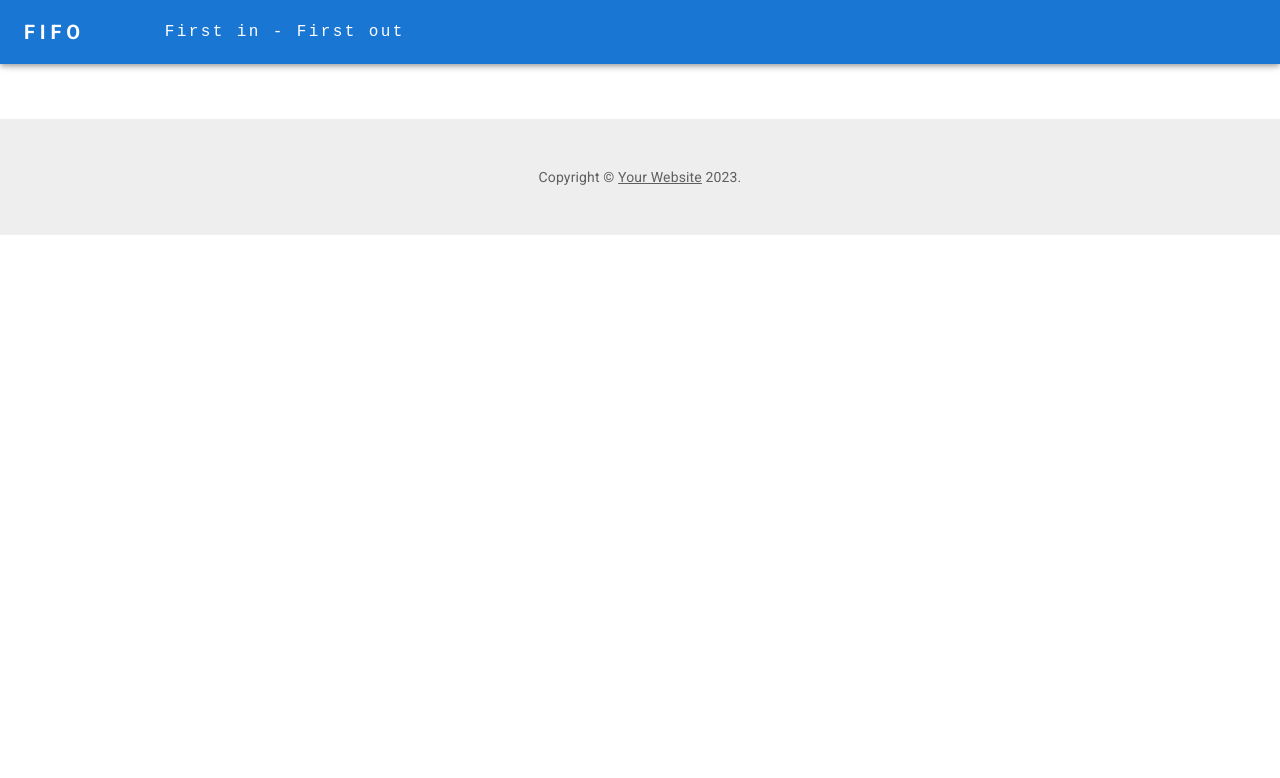
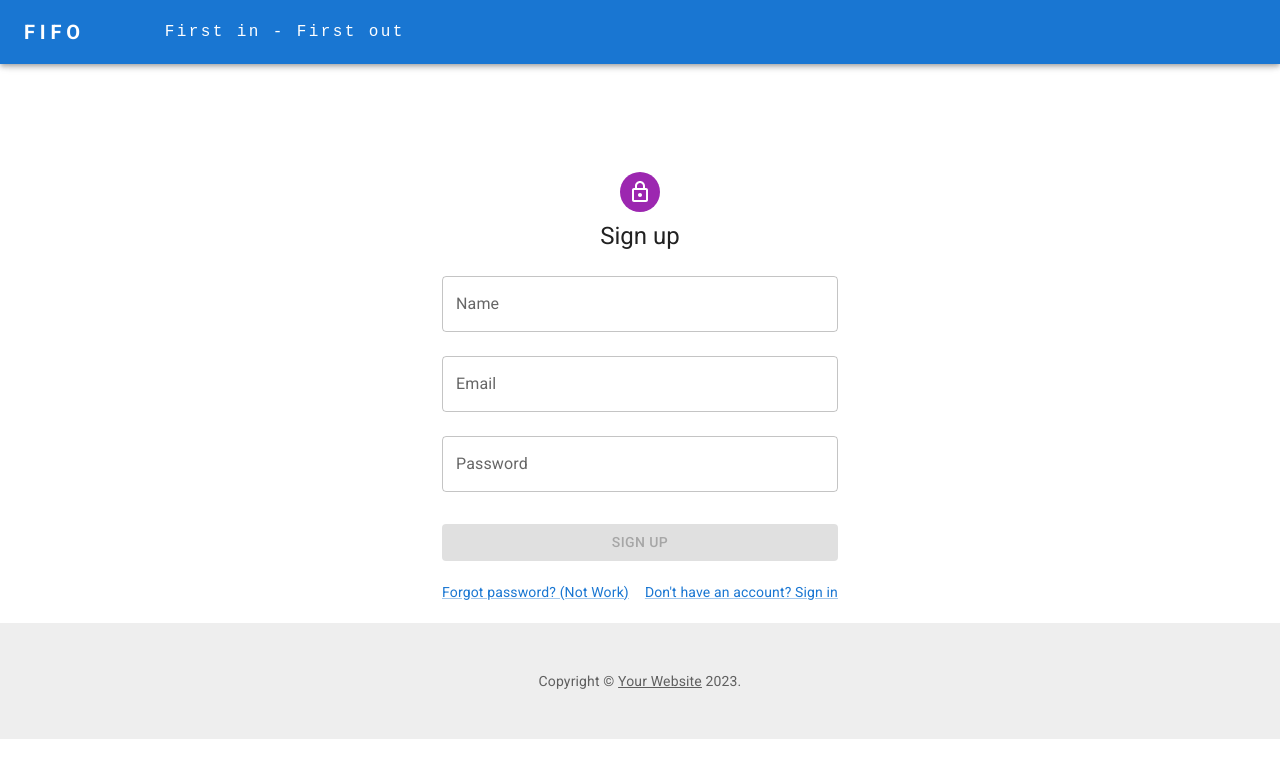
Before and after one commit to yurchykyur/FIFO, a React (Create React App) app: page /FIFO/register in a window 1280 px wide. Shown: the top 778 px of the page. Built offline with nearby package versions, Linux system fonts and the light colour scheme.

Commit message:
add logiForm, regForm

```diff
--- a/package.json
+++ b/package.json
@@ -13,13 +13,15 @@
     "@testing-library/jest-dom": "^5.16.3",
     "@testing-library/react": "^12.1.4",
     "@testing-library/user-event": "^13.5.0",
+    "formik": "^2.4.4",
     "react": "^18.1.0",
     "react-dom": "^18.1.0",
     "react-helmet": "^6.1.0",
     "react-router-dom": "^6.15.0",
     "react-scripts": "5.0.1",
     "styled-components": "^5.3.11",
-    "web-vitals": "^2.1.3"
+    "web-vitals": "^2.1.3",
+    "yup": "^1.2.0"
   },
   "scripts": {
     "start": "react-scripts start",
--- a/src/components/LoginForm/LoginForm.jsx
+++ b/src/components/LoginForm/LoginForm.jsx
@@ -1,3 +1,126 @@
-export default function LoginForm(){
-    return <h1>LoginForm</h1>
+import React from 'react';
+import { useFormik } from 'formik';
+import * as yup from 'yup';
+import {
+  TextField,
+  Button,
+  Container,
+  CssBaseline,
+  Box,
+  Avatar,
+  Typography,
+  Grid,
+  Link,
+} from '@mui/material';
+import LockOutlinedIcon from '@mui/icons-material/LockOutlined';
+import { Link as RouterLink } from 'react-router-dom';
+
+const INITIAL_FORM_STATE = { email: '', password: '' };
+
+const validationSchema = yup.object({
+  email: yup
+    .string('Enter your email')
+    .email('Enter a valid email')
+    .required('Email is required'),
+  password: yup
+    .string('Enter your password')
+    .min(8, 'Password should be of minimum 8 characters length')
+    .required('Password is required'),
+});
+
+export default function LoginForm() {
+  const formik = useFormik({
+    initialValues: INITIAL_FORM_STATE,
+    validationSchema: validationSchema,
+    onSubmit: values => {
+      alert(JSON.stringify(values, null, 2));
+    },
+  });
+
+  console.log(formik);
+
+  return (
+    <Container component="main" maxWidth="xs">
+      <CssBaseline />
+      <Box
+        sx={{
+          marginTop: 8,
+          display: 'flex',
+          flexDirection: 'column',
+          alignItems: 'center',
+        }}
+      >
+        <Avatar sx={{ m: 1, bgcolor: 'secondary.main' }}>
+          <LockOutlinedIcon />
+        </Avatar>
+        <Typography component="h1" variant="h5" sx={{ mb: 1 }}>
+          Sign in
+        </Typography>
+        <form onSubmit={formik.handleSubmit} style={{ width: '100%' }}>
+          <Grid container spacing={0}>
+            <Grid item xs={12}>
+              <TextField
+                fullWidth
+                id="email"
+                name="email"
+                label="Email"
+                margin="normal"
+                autoComplete="email"
+                variant="outlined"
+                value={formik.values.email}
+                onChange={formik.handleChange}
+                onBlur={formik.handleBlur}
+                error={formik.touched.email && Boolean(formik.errors.email)}
+                helperText={formik.touched.email && formik.errors.email}
+              />
+            </Grid>
+
+            <Grid item xs={12}>
+              <TextField
+                fullWidth
+                id="password"
+                name="password"
+                label="Password"
+                margin="normal"
+                type="password"
+                variant="outlined"
+                value={formik.values.password}
+                onChange={formik.handleChange}
+                onBlur={formik.handleBlur}
+                error={
+                  formik.touched.password && Boolean(formik.errors.password)
+                }
+                helperText={formik.touched.password && formik.errors.password}
+              />
+            </Grid>
+
+            <Grid item xs={12} sx={{ mt: 3, mb: 2 }}>
+              <Button
+                color="primary"
+                variant="contained"
+                fullWidth
+                type="submit"
+                disabled={!formik.dirty || !formik.isValid}
+              >
+                Sign In
+              </Button>
+            </Grid>
+
+            <Grid container>
+              <Grid item xs>
+                <Link href="#" variant="body2">
+                  Forgot password? (Not Work)
+                </Link>
+              </Grid>
+              <Grid item>
+                <Link component={RouterLink} to={'/register'} variant="body2">
+                  {"Don't have an account? Sign Up"}
+                </Link>
+              </Grid>
+            </Grid>
+          </Grid>
+        </form>
+      </Box>
+    </Container>
+  );
 }
--- /dev/null
+++ b/src/components/RegisterForm/RegisterForm.jsx
@@ -0,0 +1,147 @@
+import React from 'react';
+import { useFormik } from 'formik';
+import * as yup from 'yup';
+import {
+  TextField,
+  Button,
+  Container,
+  CssBaseline,
+  Box,
+  Avatar,
+  Typography,
+  Grid,
+  Link,
+} from '@mui/material';
+import LockOutlinedIcon from '@mui/icons-material/LockOutlined';
+import { Link as RouterLink } from 'react-router-dom';
+
+const INITIAL_FORM_STATE = { email: '', password: '', name: '' };
+
+const validationSchema = yup.object({
+  email: yup
+    .string('Enter your email')
+    .email('Enter a valid email')
+    .required('Email is required'),
+  password: yup
+    .string('Enter your password')
+    .min(8, 'Password should be of minimum 8 characters length')
+    .required('Password is required'),
+  name: yup
+    .string('Enter your name')
+    .min(2)
+    .max(50)
+    .required('Name is required'),
+});
+
+export default function RegisterForm() {
+  const formik = useFormik({
+    initialValues: INITIAL_FORM_STATE,
+    validationSchema: validationSchema,
+    onSubmit: values => {
+      alert(JSON.stringify(values, null, 2));
+    },
+  });
+
+  console.log(formik);
+
+  return (
+    <Container component="main" maxWidth="xs">
+      <CssBaseline />
+      <Box
+        sx={{
+          marginTop: 8,
+          display: 'flex',
+          flexDirection: 'column',
+          alignItems: 'center',
+        }}
+      >
+        <Avatar sx={{ m: 1, bgcolor: 'secondary.main' }}>
+          <LockOutlinedIcon />
+        </Avatar>
+        <Typography component="h1" variant="h5" sx={{ mb: 1 }}>
+          Sign up
+        </Typography>
+        <form onSubmit={formik.handleSubmit} style={{ width: '100%' }}>
+          <Grid container spacing={0}>
+            <Grid item xs={12}>
+              <TextField
+                fullWidth
+                id="name"
+                name="name"
+                label="Name"
+                margin="normal"
+                autoComplete="name"
+                variant="outlined"
+                value={formik.values.name}
+                onChange={formik.handleChange}
+                onBlur={formik.handleBlur}
+                error={formik.touched.name && Boolean(formik.errors.name)}
+                helperText={formik.touched.name && formik.errors.name}
+              />
+            </Grid>
+            <Grid item xs={12}>
+              <TextField
+                fullWidth
+                id="email"
+                name="email"
+                label="Email"
+                margin="normal"
+                autoComplete="email"
+                variant="outlined"
+                value={formik.values.email}
+                onChange={formik.handleChange}
+                onBlur={formik.handleBlur}
+                error={formik.touched.email && Boolean(formik.errors.email)}
+                helperText={formik.touched.email && formik.errors.email}
+              />
+            </Grid>
+
+            <Grid item xs={12}>
+              <TextField
+                fullWidth
+                id="password"
+                name="password"
+                label="Password"
+                margin="normal"
+                type="password"
+                variant="outlined"
+                value={formik.values.password}
+                onChange={formik.handleChange}
+                onBlur={formik.handleBlur}
+                error={
+                  formik.touched.password && Boolean(formik.errors.password)
+                }
+                helperText={formik.touched.password && formik.errors.password}
+              />
+            </Grid>
+
+            <Grid item xs={12} sx={{ mt: 3, mb: 2 }}>
+              <Button
+                color="primary"
+                variant="contained"
+                fullWidth
+                type="submit"
+                disabled={!formik.dirty || !formik.isValid}
+              >
+                Sign Up
+              </Button>
+            </Grid>
+
+            <Grid container>
+              <Grid item xs>
+                <Link href="#" variant="body2">
+                  Forgot password? (Not Work)
+                </Link>
+              </Grid>
+              <Grid item>
+                <Link component={RouterLink} to={'/login'} variant="body2">
+                  {"Don't have an account? Sign in"}
+                </Link>
+              </Grid>
+            </Grid>
+          </Grid>
+        </form>
+      </Box>
+    </Container>
+  );
+}
--- /dev/null
+++ b/src/components/RegisterForm/index.js
@@ -0,0 +1 @@
+export { default } from './RegisterForm';
--- a/src/pages/Register.js
+++ /dev/null
@@ -1,14 +0,0 @@
-import { Helmet } from 'react-helmet';
-
-// import { RegisterForm } from 'components/RegisterForm/RegisterForm';
-
-export default function Register() {
-  return (
-    <div>
-      <Helmet>
-        <title>Registration</title>
-      </Helmet>
-      {/* <RegisterForm /> */}
-    </div>
-  );
-}
--- /dev/null
+++ b/src/pages/Register.jsx
@@ -0,0 +1,14 @@
+import { Helmet } from 'react-helmet';
+
+import RegisterForm from 'components/RegisterForm';
+
+export default function Register() {
+  return (
+    <div>
+      <Helmet>
+        <title>Registration</title>
+      </Helmet>
+      <RegisterForm />
+    </div>
+  );
+}
```
Also changed, not shown: 1 other file (tests, documents, lock files or other folders).
